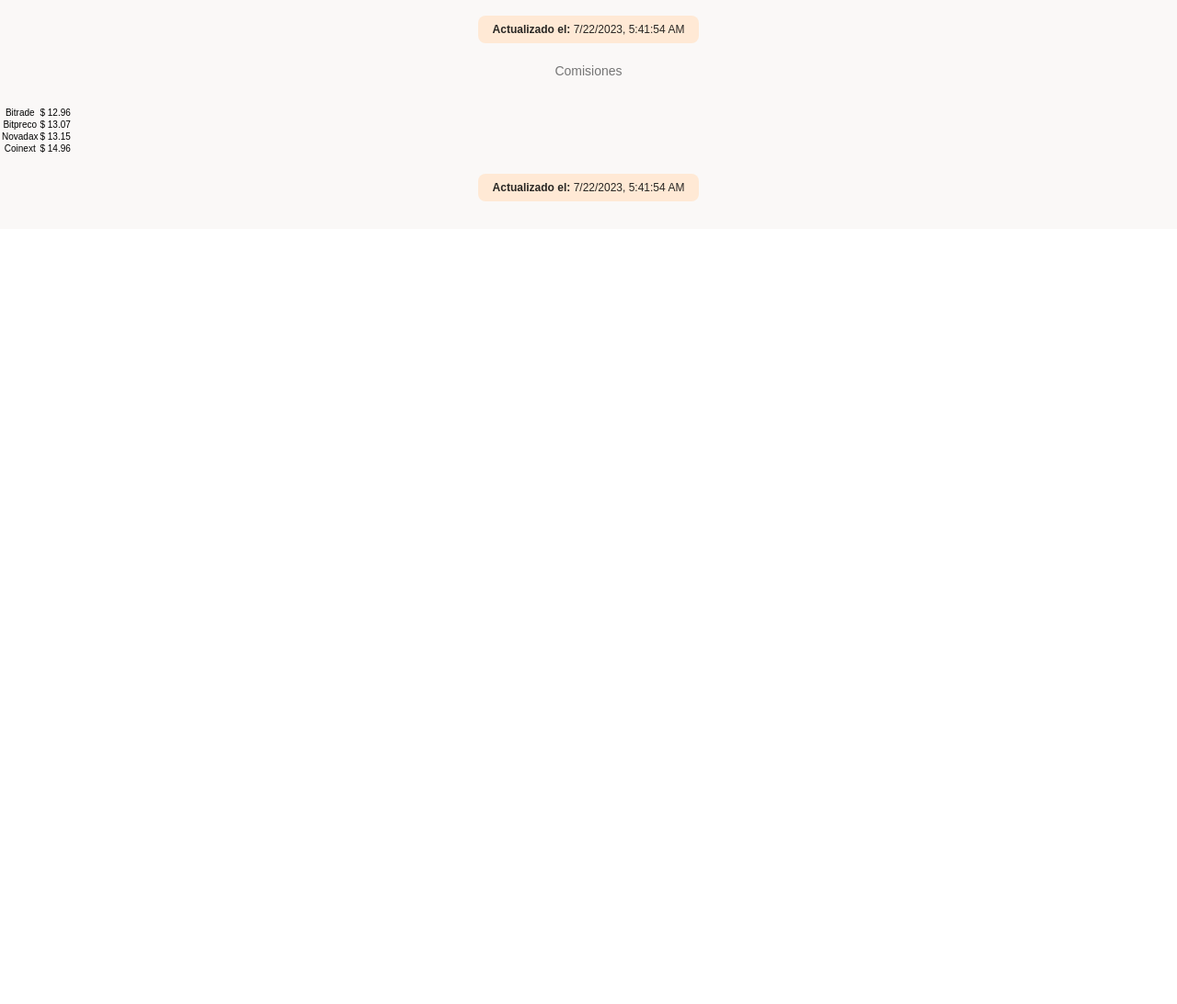
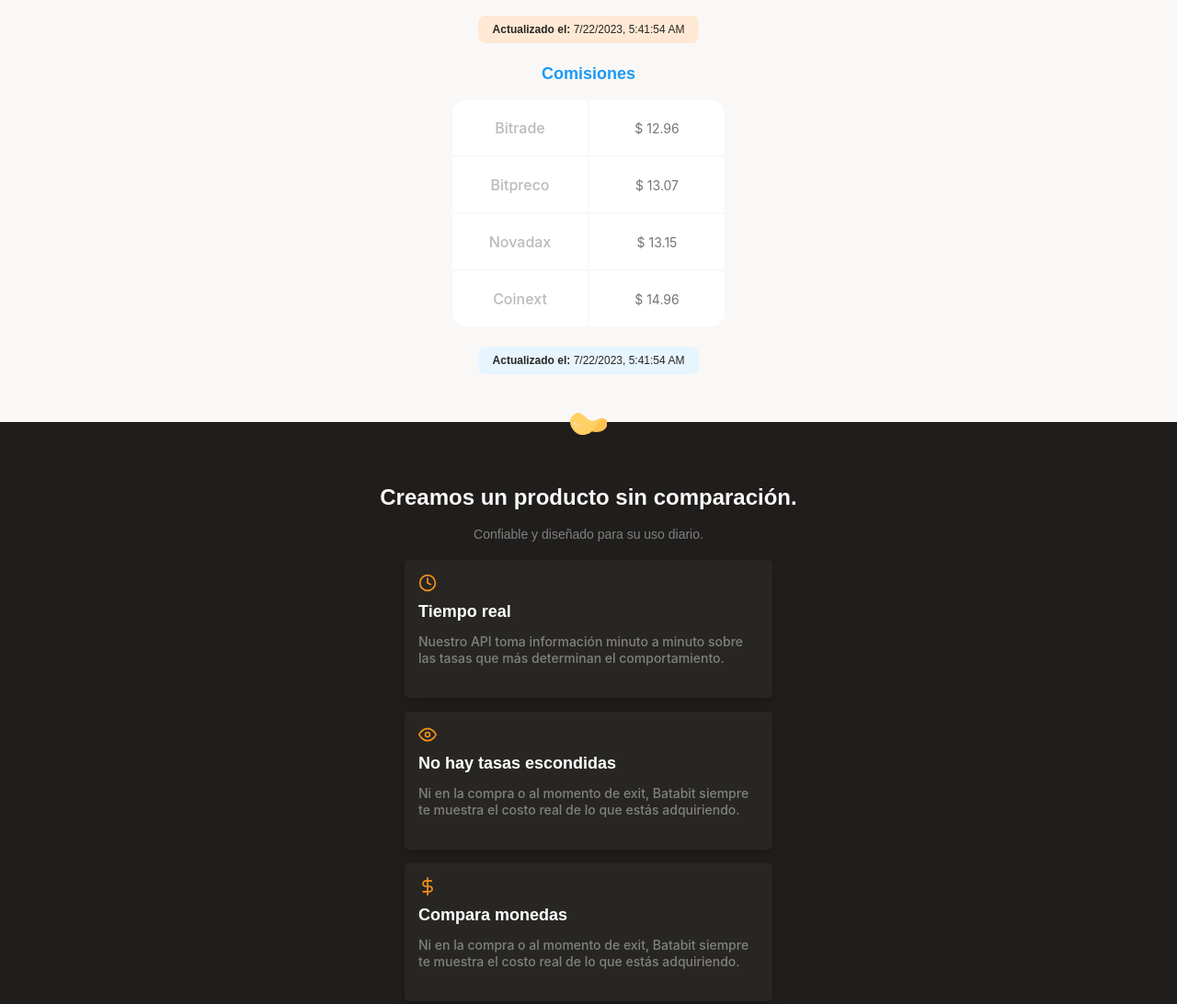
Before and after one commit to ancabrerany/curso-mobile-first, a plain HTML site: page index.html in a window 1280 px wide. Shown: the part 1057-2149 px from the top of the page at 92% size. Before the commit the page ends 1306 px from the top, so only its background shows below. Drawn offline with Linux system fonts and the light colour scheme.

Commit message:
Info cards

```diff
--- a/index.html
+++ b/index.html
@@ -24,9 +24,9 @@
                 <p>Traemos información en tiempo real de las casas de cambio y las monedas más importantes del mundo.</p>
             </div>
             <section class="main-tables-container">
-                <div class="main-currency-table">
+                <div class="main-table">
                     <p class="currency-table--title">Monedas</p>
-                    <div class="currency-table--container">
+                    <div class="table--container">
                         <table>
                             <tr>
                                 <td class="table__top-left">Bitcon</td>
@@ -48,9 +48,9 @@
                     <div class="currency-table--date">
                         <p><b>Actualizado el: </b><script> document.write(new Date().toLocaleString());</script> </p> </div>
                 </div>
-                <div class="main-comissions-table">
-                    <p class="comissions-table--title">Comisiones</p>
-                    <div class="comissions-table--container">
+                <div class="main-table">
+                    <p class="commission-table--title">Comisiones</p>
+                    <div class="table--container">
                         <table>
                             <tr>
                                 <td class="table__top-left">Bitrade</td>
@@ -69,13 +69,46 @@
                             </tr>
                         </table>
                     </div>
-                    <div class="currency-table--date">
+                    <div class="commission-table--date">
                         <p><b>Actualizado el: </b><script> document.write(new Date().toLocaleString());</script> </p> </div>
                 </div>
             </section>
         </section>
-        <section></section>
-        <section></section>
+
+        <section class="main-product-detail">
+            <span class="product-detail--batata-logo"></span>
+            <div class="product-detail--title">
+                <h2>Creamos un producto sin comparación.</h2>
+                <p>Confiable y diseñado para su uso diario.</p>
+            </div>
+            <section class="product-cards--container">
+                <article class="product-detail--card">
+                    <span class="icon-card clock-icon"></span>
+                    <p class="product--card-title">Tiempo real</p>
+                    <p class="product--card-body">Nuestro API toma información minuto a minuto sobre las tasas que más determinan el comportamiento.</p>
+                </article>
+                <article class="product-detail--card">
+                    <span class="icon-card eye-icon"> </span>
+                    <p class="product--card-title">No hay tasas escondidas</p>
+                    <p class="product--card-body">Ni en la compra o al momento de exit, Batabit siempre te muestra el costo real de lo que estás adquiriendo.</p>
+                </article>
+                <article class="product-detail--card">
+                    <span class="icon-card dollar-icon"></span>
+                    <p class="product--card-title">Compara monedas</p>
+                    <p class="product--card-body">Ni en la compra o al momento de exit, Batabit siempre te muestra el costo real de lo que estás adquiriendo.</p>
+                </article>
+                <article class="product-detail--card">
+                    <span class="icon-card check-icon"></span>
+                    <p class="product--card-title">Información confiable</p>
+                    <p class="product--card-body">Nuestras fuentes 100% verificadas y continuamos auditando su contenido mientras se actualizan.</p>
+                </article>
+            </section>
+        </section>
+
+        <section class="bitcoin-img-container">
+            <h2>Conócelo hoy.</h2>
+        </section>
+
         <section></section>
     </main>
     <footer></footer>
--- a/style.css
+++ b/style.css
@@ -128,21 +128,28 @@
     line-height: 1.6rem;
     color: #757575;
 }
-.main-currency-table {
+.main-table {
     width: 70%;
     min-width: 235px;
     max-width: 500px;
     height: 360px;
     margin: 0 auto;
 }
-.main-currency-table .currency-table--title {
+.main-table .currency-table--title {
     margin-bottom: 15px;
     font-size: 1.8rem;
     font-weight: bold;
     line-height: 2.3rem;
     color: var(--bitcoin-orange);
 }
-.currency-table--container {
+.main-table .commission-table--title {
+    margin-bottom: 15px;
+    font-size: 1.8rem;
+    font-weight: bold;
+    line-height: 2.3rem;
+    color: var(--secondary-blue);
+}
+.table--container {
     width: 90%;
     min-width: 230px;
     max-width: 300px;
@@ -151,11 +158,11 @@
     font-family: 'Inter', sans-serif;
 
 }
-.currency-table--container table{
+.table--container table{
     width: 100%;
     height: 100%;
 }
-.currency-table--container td {
+.table--container td {
     width: 50%;
     font-size: 1.6rem;
     font-weight: 500;
@@ -163,32 +170,32 @@
     color: var(--grey);
     background-color: var(--just-white);
 }
-.currency-table--container .table__top-left {
+.table--container .table__top-left {
     border-radius: 15px 0 0 0 ;
 }
-.currency-table--container .table__top-right {
+.table--container .table__top-right {
     border-radius: 0 15px 0 0 ;
 }
-.currency-table--container .table__bottom-right {
+.table--container .table__bottom-right {
     border-radius: 0 0 15px 0;
 }
-.currency-table--container .table__bottom-left {
+.table--container .table__bottom-left {
     border-radius: 0 0 0  15px;
 }
-.currency-table--container .table__right {
+.table--container .table__right {
     font-size: 1.4rem;
     font-weight: normal;
     line-height: 1.7rem;
     color: #757575;
 }
-.currency-table--container .currency-down-icon {
+.table--container .currency-down-icon {
     display: inline-block;
     width: 15px;
     height: 15px;
     margin-left: 10px;
     background-image: url('./assets/icons/trending-down.svg');
 }
-.currency-table--container .currency-down-icon {
+.table--container .currency-down-icon {
     display: inline-block;
     width: 15px;
     height: 15px;
@@ -198,7 +205,7 @@
     background-position: center;
     background-repeat: no-repeat;
 }
-.currency-table--container .currency-up-icon {
+.table--container .currency-up-icon {
     display: inline-block;
     width: 15px;
     height: 15px;
@@ -217,8 +224,102 @@
     background-color: var(--soft-orange);
     border-radius: 8px;
 }
-.currency-table--date p {
+.commission-table--date {
+    width: 240px;
+    height: 30px;
+    margin: 0 auto;
+    margin-top: 20px;
+    padding: 8px;
+    background-color: var(--soft-blue);
+    border-radius: 8px;
+}
+
+.currency-table--date  p,  .commission-table--date  p{
     font-size: 1.2rem;
     line-height: 1.5rem;
     color: var(--warm-black);
 }
+
+.main-product-detail {
+    position: relative;
+    width: 100%;
+    min-width: 320px;
+    height: auto;
+    padding: 20px 10px;
+    background-color: var(--black);
+}
+.product-detail--batata-logo {
+    position: absolute;
+    width: 40px;
+    height: 25px;
+    top: -10px;
+    left: calc(50% - 20px);
+    background-image: url(./assets/icons/batata.svg);
+}
+.product-detail--title {
+   width: 90%;
+   min-width: 288px;
+   height: auto;
+   margin: 0 auto;
+   margin-top: 50px;
+   text-align: center;
+}
+.product-detail--title h2{
+    margin-bottom: 20px;
+    font-size: 2.4rem;
+    font-weight: bold;
+    line-height: 2.4rem;
+    color: var(--off-white);
+}
+.product-detail--title p{
+    margin-bottom: 20px;
+    font-size: 1.4rem;
+    font-weight: 500;
+    color: #808080;
+}
+.product-detail--card {
+    width: 90%;
+    min-width: 288px;
+    max-width: 400px;
+    height: 150px;
+    margin: 15px auto;
+    padding: 15px;
+    background-color: var(--warm-black);
+    border-radius: 5px;
+    box-shadow: 0 4px 8px rgba(0, 0, 0, 0.16);
+}
+.icon-card {
+    display: inline-block;
+    width: 20px;
+    height: 20px;
+    margin-bottom: 10px;
+    background-size: cover;
+    background-position: center;
+    background-repeat: no-repeat;
+}
+.clock-icon {
+    background-image: url(./assets/icons/clock.svg);
+}
+.eye-icon {
+    background-image: url(./assets/icons/eye.svg);
+}.dollar-icon {
+    background-image: url(./assets/icons/dollar-sign.svg);
+}.check-icon {
+    background-image: url(./assets/icons/check-circle.svg);
+}
+.product--card-title {
+    margin-bottom: 15px;
+    font-size: 1.8rem;
+    font-weight: bold;
+    line-height: 1.8rem;
+    color: var(--just-white);
+}
+.product--card-body {
+    font-family: 'Inter', sans-serif;
+    font-size: 1.4rem;
+    font-weight: 500;
+    line-height: 1.8rem;
+    color: #808080;
+}
+
+.
```
